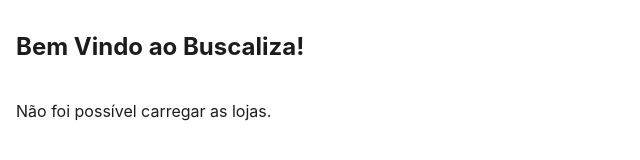
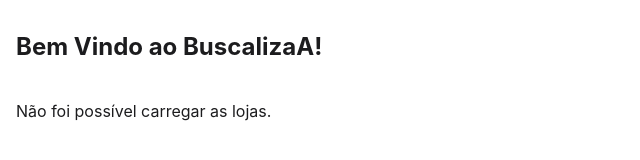
Before and after one commit to gustavo-bica/buscaliza, a website: page servidor/publico/index.html in a window 1280 px wide. Shown: the full height of the page, 0-640 px from the left. Drawn offline with Linux system fonts and the light colour scheme; no server answers.

Commit message:
Teste back4app

```diff
--- a/servidor/publico/index.html
+++ b/servidor/publico/index.html
@@ -9,7 +9,7 @@
 </head>
 <body>
     <header>
-        <h1>Bem Vindo ao Buscaliza!</h1>
+        <h1>Bem Vindo ao BuscalizaA!</h1>
     </header>
 
     <main id="lojas-container">
```
